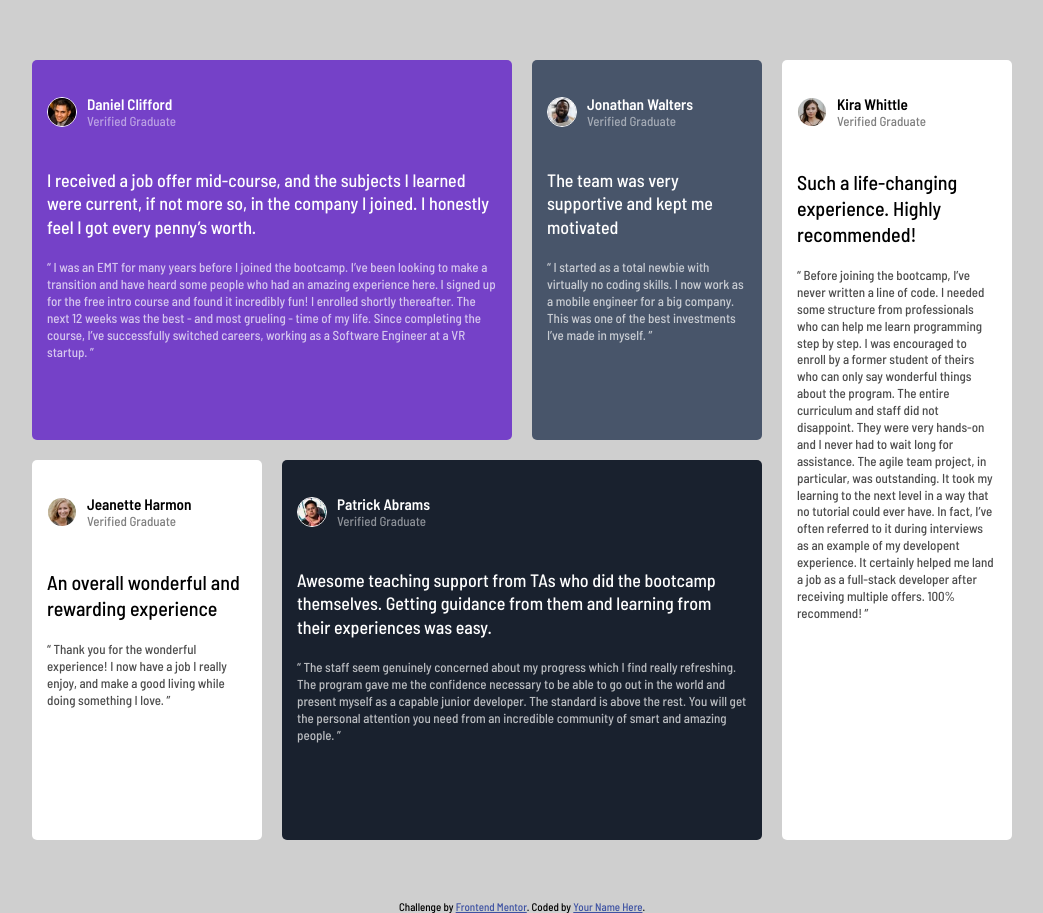
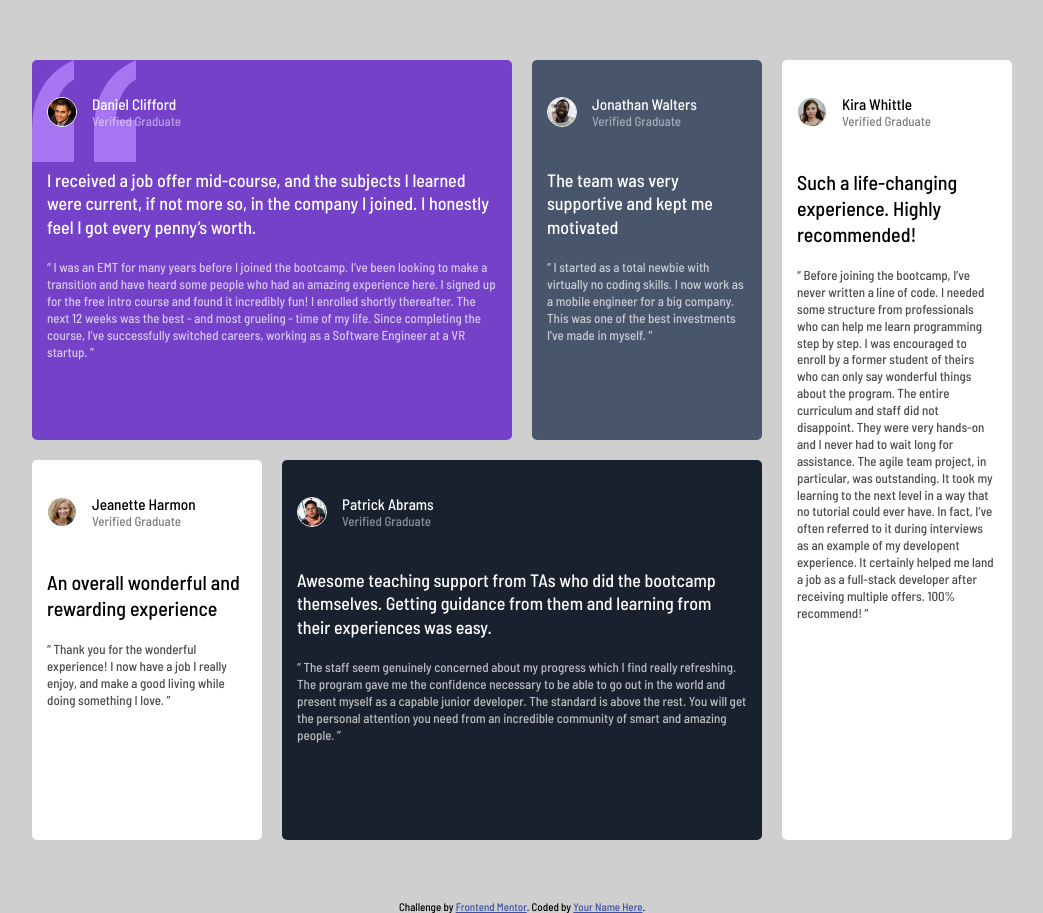
Before and after one commit to omarnaboush122/Html-and-css-grid-section, a plain HTML site: page index.html in a window 1280 px wide. Shown: the whole page, without its empty margins (118-1161 px from the left). Drawn offline with Linux system fonts and the light colour scheme.

Commit message:
change css

```diff
--- a/css/style.css
+++ b/css/style.css
@@ -37,7 +37,11 @@ body {
     padding: 10px;
     margin: 50px auto;
     height: 100vh;
-    width: 1000px;
+}
+@media (min-width: 1200px) {
+    .main {
+        width: 1000px;
+    }
 }
 @media (max-width: 767px) {
     .main {
@@ -54,6 +58,8 @@ body {
 .daniel {
     grid-area: daniel;
     background-color: var(--Moderate-violet);
+    background-image: url("../images/bg-pattern-quotation.svg");
+    background-repeat: no-repeat;
 }
 .jonathan {
     grid-area: jonathan;
@@ -81,7 +87,7 @@ body {
     max-width: 100%;
     border-radius: 50%;
     border: 1px solid white;
-    margin-right: 10px;
+    margin-right: 15px;
 }
 .box .text {
     font-size: 13px;
@@ -92,6 +98,7 @@ body {
 }
 .box h3 {
     flex-basis: 80%;
+    font-weight: normal;
 }
 .kira h3,
 .jeanette h3 {
```
